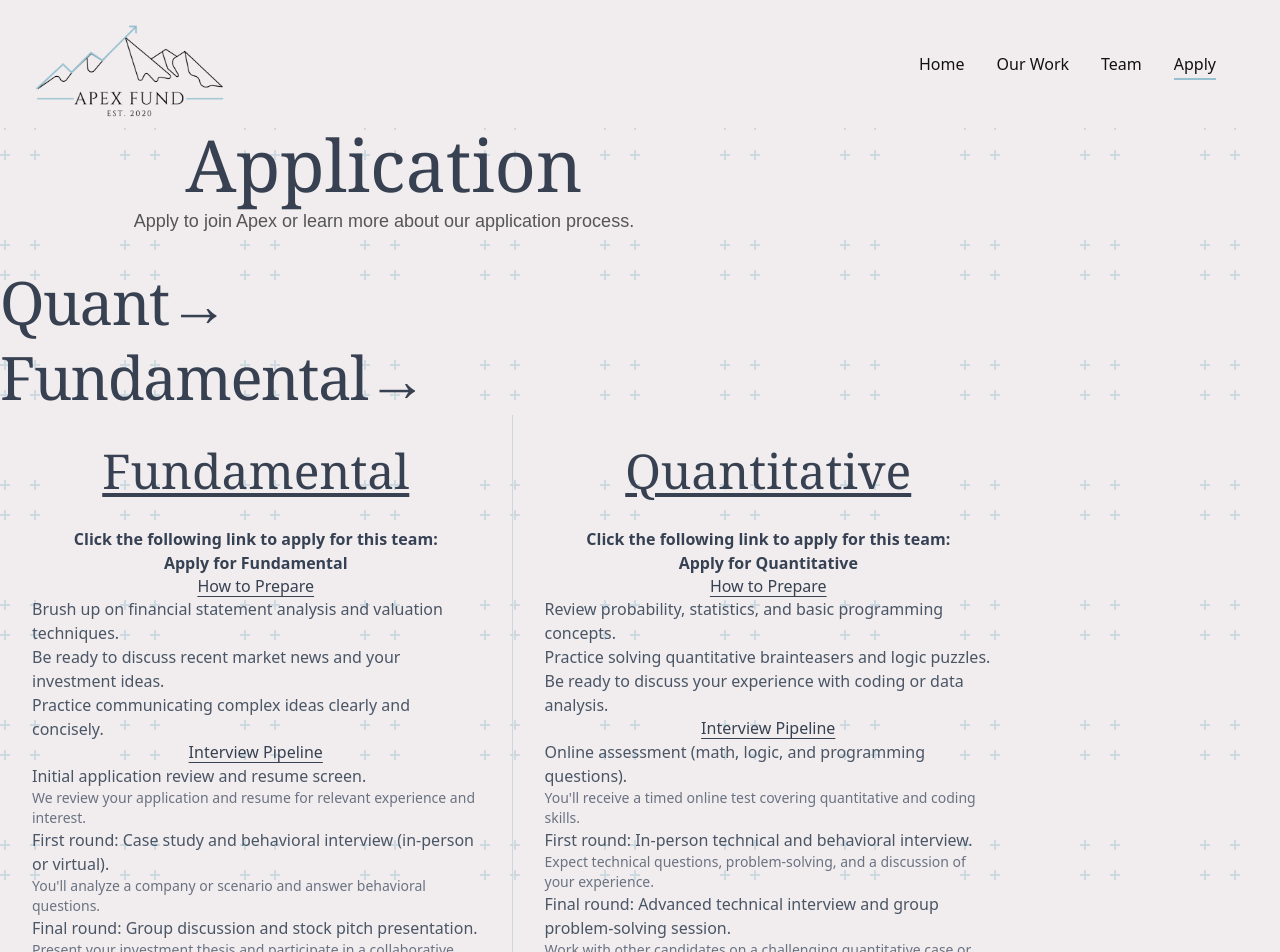
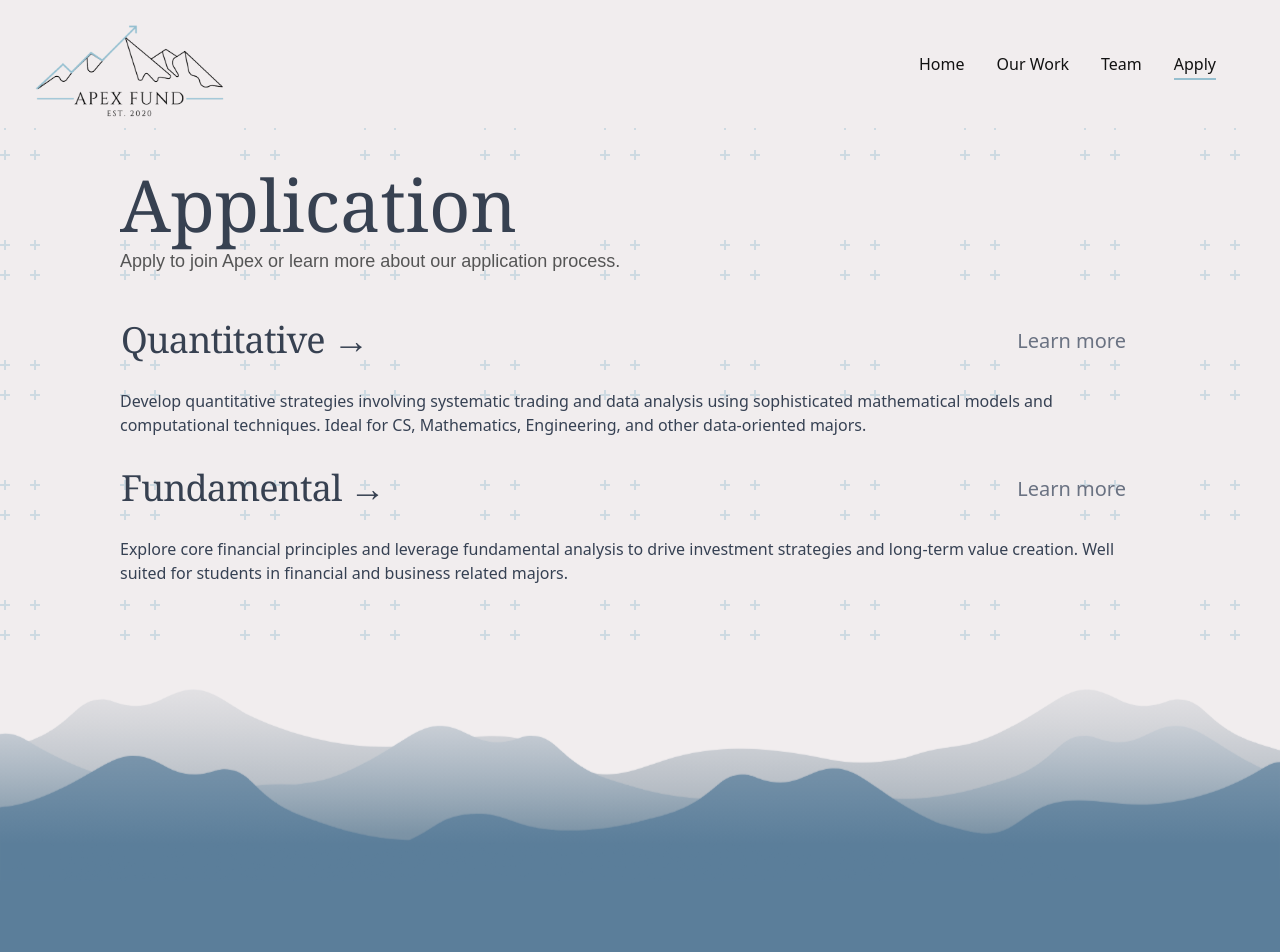
Before and after one commit to apexfund/apex-website, a React (Vite) app: page /application in a window 1280 px wide. Shown: the top 952 px of the page. Built offline with nearby package versions, Linux system fonts and the light colour scheme.

Commit message:
fixed application page

```diff
--- a/src/components/MemberCard.tsx
+++ b/src/components/MemberCard.tsx
@@ -12,7 +12,7 @@ interface MemberCardProps {
 const MemberCard: React.FC<MemberCardProps> = ({ name, role, team, bio, imageUrl, linkedinUrl }) => {
   const cardContent = (
     <div
-      className="bg-[#F1EDEE] rounded-xl pt-10 !pb-8 px-6 flex flex-col items-center mx-auto transition-all duration-300 ease-in-out border-2 border-transparent cursor-pointer"
+      className="rounded-xl pt-10 !pb-8 px-6 flex flex-col items-center mx-auto transition-all duration-300 ease-in-out border-2 border-transparent cursor-pointer"
     >
       {imageUrl ? (
         <img
--- a/src/components/footer.tsx
+++ b/src/components/footer.tsx
@@ -1,4 +1,3 @@
-import React from 'react'
 import footerBg from '../assets/footer.svg'
 
 const Footer = () => (
--- a/src/pages/application.tsx
+++ b/src/pages/application.tsx
@@ -1,109 +1,78 @@
+import { useState } from 'react';
 import Header from '../components/header'
 import Footer from '../components/footer'
 import { PRIMARY_FONT_FAMILY } from '../utils/constants';
 import Background from '../components/Background';
 
-const Application = () => (
-  <div className="relative min-h-screen">
+const Application = () => {
+
+  return (
+    <div className="relative !h-screen">
       <Background />
       <div className="relative z-10 flex flex-col min-h-screen">
         <Header />
-      <main className="flex-grow flex flex-col p-8">
+        <main className="flex-grow flex flex-col">
+          <div className="!m-10">
             <div className="w-full max-w-7xl mx-auto">
+            <div className="ml-0 md:!ml-20 !lg:ml-32 !xl:ml-48">
               <h1
-            className="!mb-2 text-center w-full !max-w-3xl !text-7xl mx-auto px-4"
+                className="!mb-2 text-left w-full !max-w-3xl !text-7xl mx-auto px-4"
                 style={{ fontFamily: PRIMARY_FONT_FAMILY }}
               >
                 Application
               </h1>
               <p
                 style={{ fontFamily: "'Untitled-Sans', sans-serif", fontSize: 18, color: '#555', marginBottom: 30 }}
-            className="text-center w-full max-w-3xl mx-auto px-4"
+                className="text-left w-full max-w-3xl mx-auto px-4"
               >
                 Apply to join Apex or learn more about our application process.
               </p>
-          <div className="flex flex-col w-full mt-10">
-            <div className="flex items-center justify-start mb-4">
-              <h2 className="!text-6xl !leading-tight !tracking-tight text-left" style={{ fontFamily: PRIMARY_FONT_FAMILY }}>Quant</h2>
-              <span className="ml-4 text-6xl">&rarr;</span>
             </div>
-            <div className="flex items-center justify-start mb-4">
-              <h2 className="!text-6xl !leading-tight !tracking-tight text-left" style={{ fontFamily: PRIMARY_FONT_FAMILY }}>Fundamental</h2>
-              <span className="ml-4 text-6xl">&rarr;</span>
+            <div className="ml-0 md:!ml-20 !lg:ml-32 !xl:ml-48">
+              <div className="flex flex-col w-full mt-10 max-w-5xl mx-auto">
+                {/* Quantitative Section */}
+                <div className="border border-gray-300 rounded-lg !mb-4">
+                  <a
+                    href="https://example.com/quantitative-application"
+                    target="_blank"
+                    rel="noopener noreferrer"
+                    className="group w-full flex items-center justify-between p-4 bg-transparent hover:bg-transparent focus:outline-none !border !border-transparent hover:!border-[#96BFCF] !rounded"
+                  >
+                    <h2 className="!text-4xl !leading-tight !tracking-tight text-left" style={{ fontFamily: PRIMARY_FONT_FAMILY }}>Quantitative <span className="inline-block transition-transform duration-300 group-hover:translate-x-1">→</span></h2>
+                    <span className="flex items-center !p-2 transition-all duration-300 !border !border-transparent hover:!border-[#96BFCF] !rounded">
+                      <div className="!p-2 !mt-1">
+                        <span className="text-xl mr-4 text-gray-500">Learn more</span>
                       </div>
+                    </span>
+                  </a>
                 </div>
-          <div className="w-full max-w-5xl flex flex-col md:flex-row items-stretch mt-12 gap-0">
+
+                <p className="text-left text-base text-gray-700 !mb-4">
+                  Develop quantitative strategies involving systematic trading and data analysis using sophisticated mathematical models and computational techniques. Ideal for CS, Mathematics, Engineering, and other data-oriented majors.
+                </p>
+
                 {/* Fundamental Section */}
-            <div className="flex-1 !p-8 flex flex-col items-center justify-start">
-              <h2 className="!text-5xl text-center underline underline-offset-4 !mb-8" style={{ fontFamily: PRIMARY_FONT_FAMILY }}>Fundamental</h2>
-              <p className="text-base text-gray-700 mb-8 text-center max-w-md">
-                <span className="font-semibold">Click the following link to apply for this team:</span><br />
-                <a href="https://example.com/fundamental-application" target="_blank" rel="noopener noreferrer" className="text-blue-600 underline font-bold hover:!text-[#96BFCF]">Apply for Fundamental</a>
+                <div className="border border-gray-300 rounded-lg !mb-4">
+                  <a
+                    href="https://example.com/fundamental-application"
+                    target="_blank"
+                    rel="noopener noreferrer"
+                    className="group w-full flex items-center justify-between p-4 bg-transparent hover:bg-transparent focus:outline-none !border !border-transparent hover:!border-[#96BFCF] !rounded"
+                  >
+                    <h2 className="!text-4xl !leading-tight !tracking-tight text-left" style={{ fontFamily: PRIMARY_FONT_FAMILY }}>Fundamental <span className="inline-block transition-transform duration-300 group-hover:translate-x-1">→</span></h2>
+                    <span className="flex items-center !p-2 transition-all duration-300 !border !border-transparent hover:!border-[#96BFCF] !rounded">
+                      <div className="!p-2 !mt-1">
+                        <span className="text-xl mr-4 text-gray-500">Learn more</span>
+                      </div>
+                    </span>
+                  </a>
+                </div>
+
+                <p className="text-left text-base text-gray-700 !mb-4">
+                  Explore core financial principles and leverage fundamental analysis to drive investment strategies and long-term value creation. Well suited for students in financial and business related majors.
                 </p>
-              <h3 className="text-xl font-bold underline underline-offset-4 mb-3 mt-2">How to Prepare</h3>
-              <ul className="list-disc list-inside text-gray-600 mb-8 text-left max-w-md space-y-2">
-                <li><span className="font-medium">Brush up</span> on financial statement analysis and valuation techniques.</li>
-                <li><span className="font-medium">Be ready</span> to discuss recent market news and your investment ideas.</li>
-                <li><span className="font-medium">Practice</span> communicating complex ideas clearly and concisely.</li>
-              </ul>
-              <h3 className="text-xl font-bold underline underline-offset-4 mb-3">Interview Pipeline</h3>
-              <ol className="list-decimal list-inside text-gray-600 text-left max-w-md space-y-4 mb-2">
-                <li>
-                  <span className="font-medium">Initial application review</span> and resume screen.
-                  <ul className="list-disc list-inside ml-6 text-gray-500 text-sm mt-1">
-                    <li>We review your application and resume for relevant experience and interest.</li>
-                  </ul>
-                </li>
-                <li>
-                  <span className="font-medium">First round:</span> Case study and behavioral interview (in-person or virtual).
-                  <ul className="list-disc list-inside ml-6 text-gray-500 text-sm mt-1">
-                    <li>You'll analyze a company or scenario and answer behavioral questions.</li>
-                  </ul>
-                </li>
-                <li>
-                  <span className="font-medium">Final round:</span> Group discussion and stock pitch presentation.
-                  <ul className="list-disc list-inside ml-6 text-gray-500 text-sm mt-1">
-                    <li>Present your investment thesis and participate in a collaborative discussion.</li>
-                  </ul>
-                </li>
-              </ol>
+
               </div>
-            {/* Vertical Divider */}
-            <div className="hidden md:block w-px bg-gray-300 mx-0" />
-            {/* Quantitative Section */}
-            <div className="flex-1 !p-8 flex flex-col items-center justify-start">
-              <h2 className="!text-5xl text-center underline underline-offset-4 !mb-8" style={{ fontFamily: PRIMARY_FONT_FAMILY }}>Quantitative</h2>
-              <p className="text-base text-gray-700 mb-8 text-center max-w-md">
-                <span className="font-semibold">Click the following link to apply for this team:</span><br />
-                <a href="https://example.com/quantitative-application" target="_blank" rel="noopener noreferrer" className="text-blue-600 underline font-bold hover:!text-[#96BFCF]">Apply for Quantitative</a>
-              </p>
-              <h3 className="text-xl font-bold underline underline-offset-4 mb-3 mt-2">How to Prepare</h3>
-              <ul className="list-disc list-inside text-gray-600 mb-8 text-left max-w-md space-y-2">
-                <li><span className="font-medium">Review</span> probability, statistics, and basic programming concepts.</li>
-                <li><span className="font-medium">Practice</span> solving quantitative brainteasers and logic puzzles.</li>
-                <li><span className="font-medium">Be ready</span> to discuss your experience with coding or data analysis.</li>
-              </ul>
-              <h3 className="text-xl font-bold underline underline-offset-4 mb-3">Interview Pipeline</h3>
-              <ol className="list-decimal list-inside text-gray-600 text-left max-w-md space-y-4 mb-2">
-                <li>
-                  <span className="font-medium">Online assessment</span> (math, logic, and programming questions).
-                  <ul className="list-disc list-inside ml-6 text-gray-500 text-sm mt-1">
-                    <li>You'll receive a timed online test covering quantitative and coding skills.</li>
-                  </ul>
-                </li>
-                <li>
-                  <span className="font-medium">First round:</span> In-person technical and behavioral interview.
-                  <ul className="list-disc list-inside ml-6 text-gray-500 text-sm mt-1">
-                    <li>Expect technical questions, problem-solving, and a discussion of your experience.</li>
-                  </ul>
-                </li>
-                <li>
-                  <span className="font-medium">Final round:</span> Advanced technical interview and group problem-solving session.
-                  <ul className="list-disc list-inside ml-6 text-gray-500 text-sm mt-1">
-                    <li>Work with other candidates on a challenging quantitative case or project.</li>
-                  </ul>
-                </li>
-              </ol>
             </div>
           </div>
         </div>
@@ -111,6 +80,7 @@ const Application = () => (
         <Footer />
       </div>
     </div>
-)
+  );
+};
 
-export default Application
+export default Application;
--- a/src/pages/landing.tsx
+++ b/src/pages/landing.tsx
@@ -4,7 +4,7 @@ import Header from '../components/header'
 import Footer from '../components/footer'
 import { PRIMARY_FONT_FAMILY } from '../utils/constants';
 import PlacementsImg from '../assets/companies.png'
-import NyseImg from '../assets/nyse.jpg'
+
 import Background from '../components/Background';
 
 const updates = [
```
Also changed, not shown: src/pages/meet-the-team.tsx (+84 -33 lines). Lines whose indentation alone changed are shown as unchanged.
